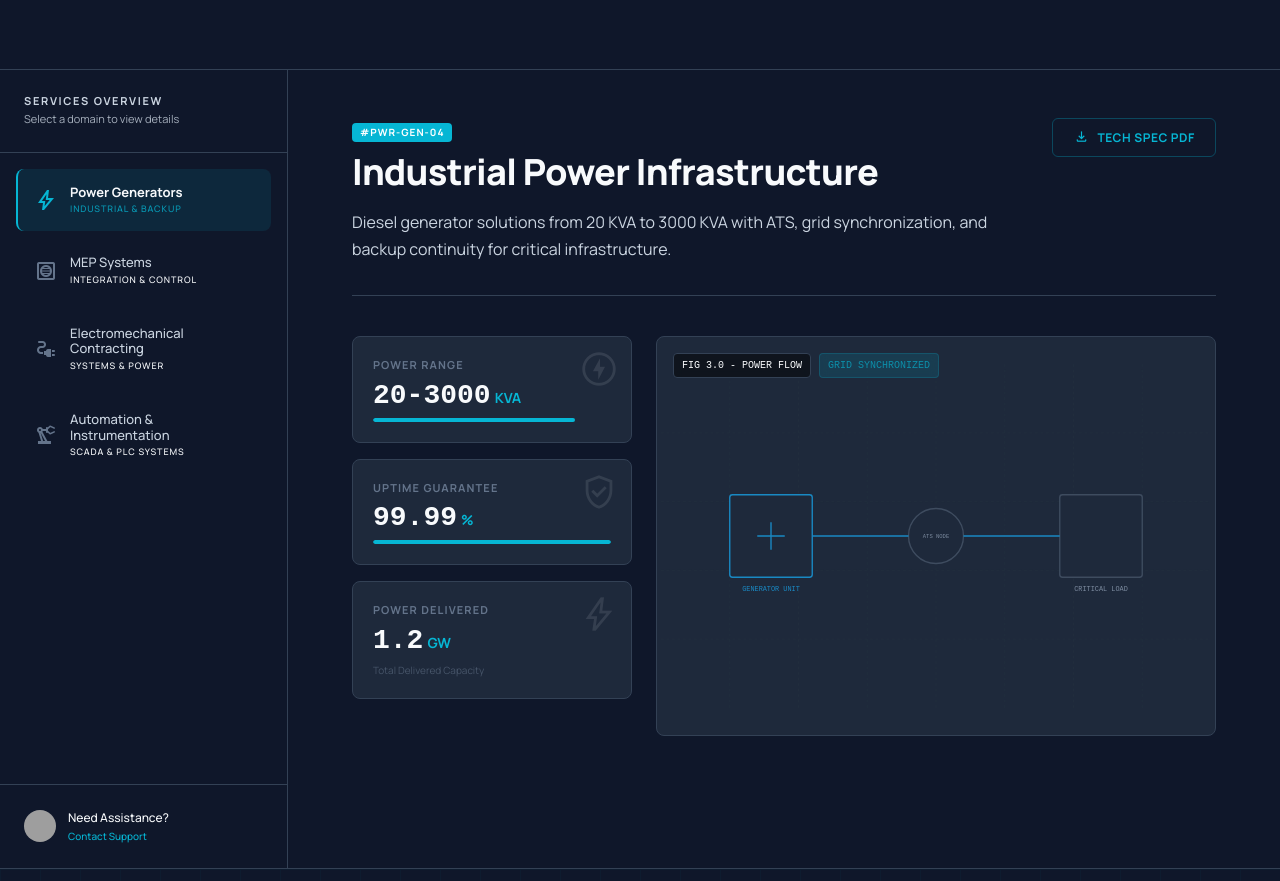
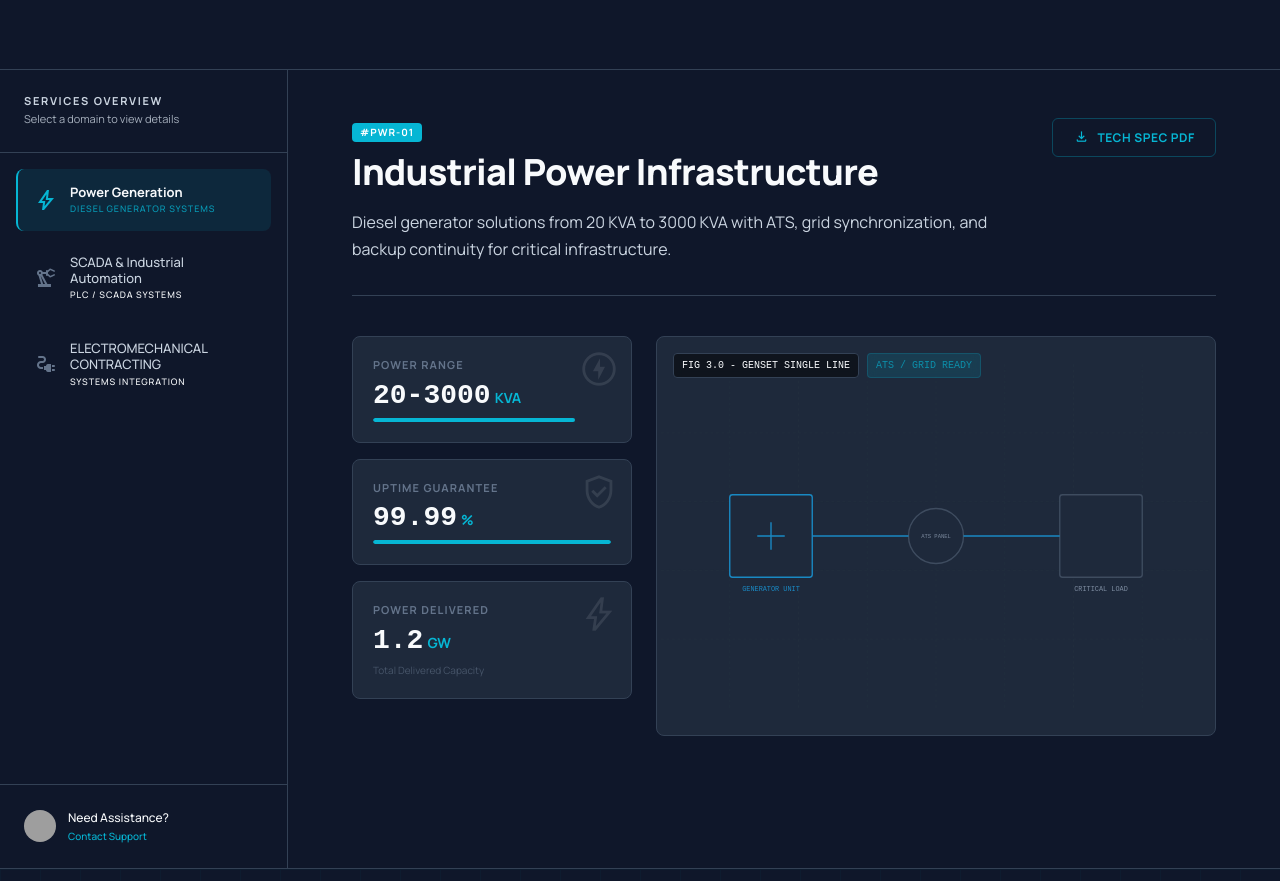
Before and after one commit to alfar-programer/focus, a React (Vite) app: page /services in a window 1280 px wide. Shown: the part 900-1781 px from the top of the page. Built offline with nearby package versions, Linux system fonts and the light colour scheme; grey boxes are pictures that could not be loaded; a web font is replaced by a local one.

Commit message:
some lnague fix

```diff
--- a/src/i18n/locales/ar/services.js
+++ b/src/i18n/locales/ar/services.js
@@ -35,24 +35,26 @@ const services = {
             power: {
                 generator: 'وحدة التوليد',
                 load: 'حمل حرج',
-                ats: 'عقدة ATS'
-            },
-            mep: {
-                electrical: 'كهرباء',
-                hvac: 'نظام HVAC',
-                plumbing: 'أعمال صحية',
-                hub: 'محور MEP'
+                ats: 'لوحة ATS',
+                grid: 'الشبكة العمومية',
+                fuel: 'خزان الوقود'
             },
             electro: {
-                core: 'محور رئيسي',
-                electrical: 'كهرباء',
-                hvac: 'نظام HVAC'
+                panel: 'اللوحة الرئيسية',
+                transformer: 'المحول',
+                hvac: 'حمل HVAC',
+                pumps: 'وحدة المضخات',
+                mcc: 'MCC'
             },
             automation: {
                 plc: 'وحدة تحكم PLC',
                 plcId: 'المعرّف: PLC-X9',
+                io: 'وحدات I/O',
+                sensors: 'حساسات ميدانية',
                 scada: 'واجهة SCADA',
-                scadaId: 'المعرّف: SCADA-01'
+                scadaId: 'المعرّف: SCADA-01',
+                hmi: 'واجهة HMI محلية',
+                network: 'شبكة إيثرنت صناعية'
             },
             fallback: {
                 system: 'النظام'
@@ -62,9 +64,9 @@ const services = {
             {
                 id: 'power-generators',
                 icon: 'bolt',
-                title: 'مولدات الطاقة',
-                subtitle: 'صناعي واحتياطي',
-                serviceId: '#PWR-GEN-04',
+                title: 'توليد الطاقة',
+                subtitle: 'أنظمة مولدات ديزل',
+                serviceId: '#PWR-01',
                 heading: 'بنية طاقة صناعية',
                 description: 'حلول مولدات ديزل من 20 KVA إلى 3000 KVA مع ATS ومزامنة الشبكة واستمرارية التغذية للبنى الحرجة.',
                 stats: [
@@ -72,30 +74,30 @@ const services = {
                     { icon: 'verified_user', label: 'ضمان الجاهزية', value: '99.99', unit: '%', progress: 99.99 },
                     { icon: 'bolt', label: 'قدرة مسلّمة', value: '1.2', unit: 'GW', subtext: 'إجمالي القدرة المنفذة' }
                 ],
-                diagramLabels: [ 'FIG 3.0 - POWER FLOW', 'GRID SYNCHRONIZED' ],
+                diagramLabels: [ 'FIG 3.0 - GENSET SINGLE LINE', 'ATS / GRID READY' ],
                 diagramType: 'power'
             },
             {
-                id: 'mep-systems',
-                icon: 'hvac',
-                title: 'أنظمة MEP',
-                subtitle: 'تكامل وتحكم',
-                serviceId: '#MEP-01',
-                heading: 'تكامل أنظمة MEP',
-                description: 'حلول ميكانيكية وكهربائية وصحية متكاملة ومصممة للمنشآت الصناعية والتجارية.',
+                id: 'automation',
+                icon: 'precision_manufacturing',
+                title: 'SCADA والأتمتة الصناعية',
+                subtitle: 'أنظمة PLC / SCADA',
+                serviceId: '#AUTO-01',
+                heading: 'ذكاء التحكم الصناعي',
+                description: 'تكامل PLC وSCADA للمراقبة والتحكم الصناعي وإتاحة البيانات اللحظية.',
                 stats: [
-                    { icon: 'public', label: 'نطاق التشغيل', value: '2', unit: '', progress: 100, subtext: 'مصر / السعودية' },
-                    { icon: 'work', label: 'المشاريع العالمية', value: '50', unit: '+', progress: 80 },
-                    { icon: 'groups', label: 'العملاء الراضون', value: '75', unit: '+', subtext: 'في القطاعات الأساسية' }
+                    { icon: 'precision_manufacturing', label: 'الأنظمة الأساسية', value: 'PLC', unit: '/SCADA', progress: 100 },
+                    { icon: 'verified_user', label: 'ضمان الجاهزية', value: '99.99', unit: '%', progress: 99.99 },
+                    { icon: 'lan', label: 'شبكة التحكم', value: 'مباشرة', unit: '', subtext: 'معمارية إيثرنت صناعية' }
                 ],
-                diagramLabels: [ 'FIG 3.0 - MEP FLOW', 'SYSTEM ACTIVE' ],
-                diagramType: 'mep'
+                diagramLabels: [ 'FIG 3.0 - CONTROL ARCHITECTURE', 'PLC ⇄ SCADA LIVE' ],
+                diagramType: 'automation'
             },
             {
                 id: 'electromechanical',
                 icon: 'electrical_services',
                 title: 'المقاولات الكهروميكانيكية',
-                subtitle: 'أنظمة وطاقة',
+                subtitle: 'تكامل الأنظمة',
                 serviceId: '#EM-01',
                 heading: 'أنظمة مبانٍ متكاملة',
                 description: 'تنفيذ كهروميكانيكي متكامل لأنظمة توزيع الطاقة ودمج الأنظمة في البنية التحتية الصناعية.',
@@ -104,24 +106,8 @@ const services = {
                     { icon: 'workspace_premium', label: 'معيار الجودة', value: 'ISO', unit: '9001', progress: 100 },
                     { icon: 'shield_with_heart', label: 'معيار السلامة', value: 'ISO', unit: '45001', subtext: 'امتثال معتمد' }
                 ],
-                diagramLabels: [ 'FIG 3.0 - SYSTEM MAP', 'LIVE SYNC' ],
+                diagramLabels: [ 'FIG 3.0 - ELECTROMECH COORDINATION', 'SYSTEMS INTERLOCKED' ],
                 diagramType: 'electromechanical'
-            },
-            {
-                id: 'automation',
-                icon: 'precision_manufacturing',
-                title: 'الأتمتة والأجهزة',
-                subtitle: 'أنظمة SCADA وPLC',
-                serviceId: '#AUTO-01',
-                heading: 'ذكاء التحكم الصناعي',
-                description: 'تكامل PLC وSCADA للمراقبة والتحكم الصناعي وإتاحة البيانات اللحظية.',
-                stats: [
-                    { icon: 'precision_manufacturing', label: 'الأنظمة الأساسية', value: 'PLC', unit: '/SCADA', progress: 100 },
-                    { icon: 'verified_user', label: 'ضمان الجاهزية', value: '99.99', unit: '%', progress: 99.99 },
-                    { icon: 'lan', label: 'تكامل MEP', value: 'مفعّل', unit: '', subtext: 'تنسيق متعدد التخصصات' }
-                ],
-                diagramLabels: [ 'FIG 3.0 - SCADA LOOP', 'ACTIVE FEED' ],
-                diagramType: 'automation'
             }
         ]
     },
--- a/src/i18n/locales/en/services.js
+++ b/src/i18n/locales/en/services.js
@@ -35,24 +35,26 @@ const services = {
             power: {
                 generator: 'GENERATOR UNIT',
                 load: 'CRITICAL LOAD',
-                ats: 'ATS NODE'
-            },
-            mep: {
-                electrical: 'ELECTRICAL',
-                hvac: 'HVAC SYS',
-                plumbing: 'PLUMBING',
-                hub: 'MEP HUB'
+                ats: 'ATS PANEL',
+                grid: 'UTILITY GRID',
+                fuel: 'FUEL TANK'
             },
             electro: {
-                core: 'CORE HUB',
-                electrical: 'ELECTRICAL',
-                hvac: 'HVAC SYS'
+                panel: 'MAIN PANEL',
+                transformer: 'TRANSFORMER',
+                hvac: 'HVAC LOAD',
+                pumps: 'PUMP SKID',
+                mcc: 'MCC'
             },
             automation: {
                 plc: 'PLC CONTROLLER',
                 plcId: 'ID: PLC-X9',
+                io: 'REMOTE I/O',
+                sensors: 'FIELD SENSORS',
                 scada: 'SCADA HMI',
-                scadaId: 'ID: SCADA-01'
+                scadaId: 'ID: SCADA-01',
+                hmi: 'LOCAL HMI',
+                network: 'INDUSTRIAL ETHERNET'
             },
             fallback: {
                 system: 'SYSTEM'
@@ -62,9 +64,9 @@ const services = {
             {
                 id: 'power-generators',
                 icon: 'bolt',
-                title: 'Power Generators',
-                subtitle: 'INDUSTRIAL & BACKUP',
-                serviceId: '#PWR-GEN-04',
+                title: 'Power Generation',
+                subtitle: 'DIESEL GENERATOR SYSTEMS',
+                serviceId: '#PWR-01',
                 heading: 'Industrial Power Infrastructure',
                 description: 'Diesel generator solutions from 20 KVA to 3000 KVA with ATS, grid synchronization, and backup continuity for critical infrastructure.',
                 stats: [
@@ -72,30 +74,30 @@ const services = {
                     { icon: 'verified_user', label: 'Uptime Guarantee', value: '99.99', unit: '%', progress: 99.99 },
                     { icon: 'bolt', label: 'Power Delivered', value: '1.2', unit: 'GW', subtext: 'Total Delivered Capacity' }
                 ],
-                diagramLabels: [ 'FIG 3.0 - POWER FLOW', 'GRID SYNCHRONIZED' ],
+                diagramLabels: [ 'FIG 3.0 - GENSET SINGLE LINE', 'ATS / GRID READY' ],
                 diagramType: 'power'
             },
             {
-                id: 'mep-systems',
-                icon: 'hvac',
-                title: 'MEP Systems',
-                subtitle: 'INTEGRATION & CONTROL',
-                serviceId: '#MEP-01',
-                heading: 'MEP Systems Integration',
-                description: 'Integrated mechanical, electrical, and plumbing systems engineered for industrial and commercial facilities.',
+                id: 'automation',
+                icon: 'precision_manufacturing',
+                title: 'SCADA & Industrial Automation',
+                subtitle: 'PLC / SCADA SYSTEMS',
+                serviceId: '#AUTO-01',
+                heading: 'Industrial Control Intelligence',
+                description: 'PLC and SCADA integration for industrial monitoring, supervisory control, and real-time data visibility.',
                 stats: [
-                    { icon: 'public', label: 'Operational Regions', value: '2', unit: '', progress: 100, subtext: 'Egypt / Saudi Arabia' },
-                    { icon: 'work', label: 'Global Projects', value: '50', unit: '+', progress: 80 },
-                    { icon: 'groups', label: 'Satisfied Clients', value: '75', unit: '+', subtext: 'Across Core Sectors' }
+                    { icon: 'precision_manufacturing', label: 'Core Systems', value: 'PLC', unit: '/SCADA', progress: 100 },
+                    { icon: 'verified_user', label: 'Uptime Guarantee', value: '99.99', unit: '%', progress: 99.99 },
+                    { icon: 'lan', label: 'Control Network', value: 'Live', unit: '', subtext: 'Industrial Ethernet Architecture' }
                 ],
-                diagramLabels: [ 'FIG 3.0 - MEP FLOW', 'SYSTEM ACTIVE' ],
-                diagramType: 'mep'
+                diagramLabels: [ 'FIG 3.0 - CONTROL ARCHITECTURE', 'PLC ⇄ SCADA LIVE' ],
+                diagramType: 'automation'
             },
             {
                 id: 'electromechanical',
                 icon: 'electrical_services',
-                title: 'Electromechanical Contracting',
-                subtitle: 'SYSTEMS & POWER',
+                title: 'ELECTROMECHANICAL CONTRACTING',
+                subtitle: 'SYSTEMS INTEGRATION',
                 serviceId: '#EM-01',
                 heading: 'Integrated Building Systems',
                 description: 'End-to-end electromechanical contracting for power distribution, system integration, and industrial infrastructure delivery.',
@@ -104,24 +106,8 @@ const services = {
                     { icon: 'workspace_premium', label: 'Quality Standard', value: 'ISO', unit: '9001', progress: 100 },
                     { icon: 'shield_with_heart', label: 'Safety Standard', value: 'ISO', unit: '45001', subtext: 'Certified Compliance' }
                 ],
-                diagramLabels: [ 'FIG 3.0 - SYSTEM MAP', 'LIVE SYNC' ],
+                diagramLabels: [ 'FIG 3.0 - ELECTROMECH COORDINATION', 'SYSTEMS INTERLOCKED' ],
                 diagramType: 'electromechanical'
-            },
-            {
-                id: 'automation',
-                icon: 'precision_manufacturing',
-                title: 'Automation & Instrumentation',
-                subtitle: 'SCADA & PLC SYSTEMS',
-                serviceId: '#AUTO-01',
-                heading: 'Industrial Control Intelligence',
-                description: 'PLC and SCADA integration for industrial monitoring, supervisory control, and real-time data visibility.',
-                stats: [
-                    { icon: 'precision_manufacturing', label: 'Core Systems', value: 'PLC', unit: '/SCADA', progress: 100 },
-                    { icon: 'verified_user', label: 'Uptime Guarantee', value: '99.99', unit: '%', progress: 99.99 },
-                    { icon: 'lan', label: 'MEP Integration', value: 'Enabled', unit: '', subtext: 'Cross-Discipline Coordination' }
-                ],
-                diagramLabels: [ 'FIG 3.0 - SCADA LOOP', 'ACTIVE FEED' ],
-                diagramType: 'automation'
             }
         ]
     },
```
